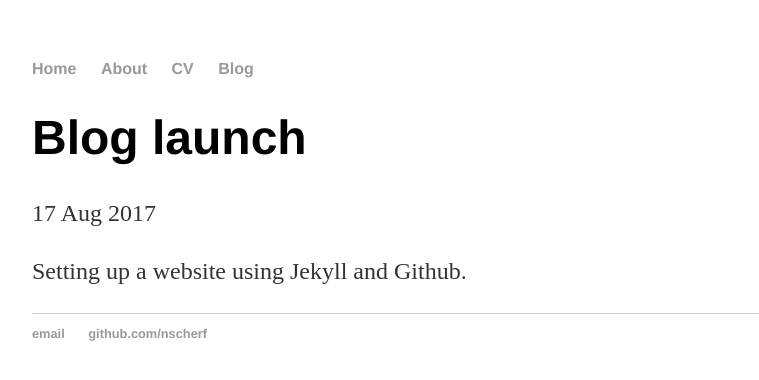
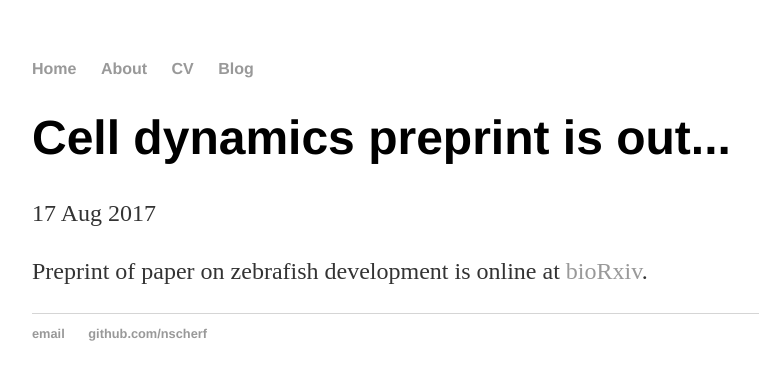
Before and after one commit to nscherf/nscherf.github.io, a Jekyll site: the page built from _posts/2017-08-17-blog-launched.md, in a window 1280 px wide. Shown: the top 380 px of the page, without its empty margins (160-919 px from the left). Built offline with Jekyll 4.4.1, drawn with Linux system fonts in a browser that asks for light colours.

Commit message:
blog entry for preprint

```diff
--- a/_posts/2017-08-17-blog-launched.md
+++ b/_posts/2017-08-17-blog-launched.md
@@ -1,7 +1,7 @@
 ---
 layout: post
-title: "Blog launch"
+title: "Cell dynamics preprint is out..."
 date: 2017-08-17
 ---
 
-Setting up a website using Jekyll and Github.
+Preprint of paper on zebrafish development is online at [bioRxiv](http://www.biorxiv.org/content/early/2017/08/09/173583).
```
